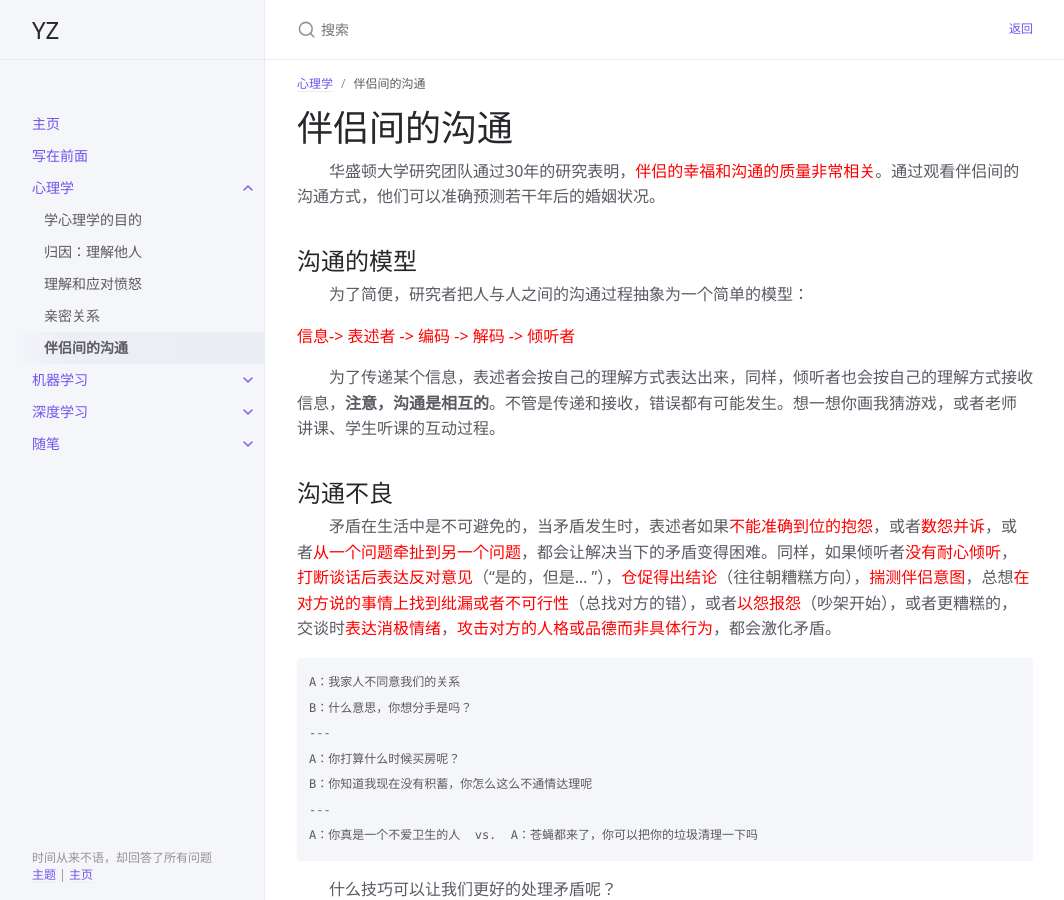
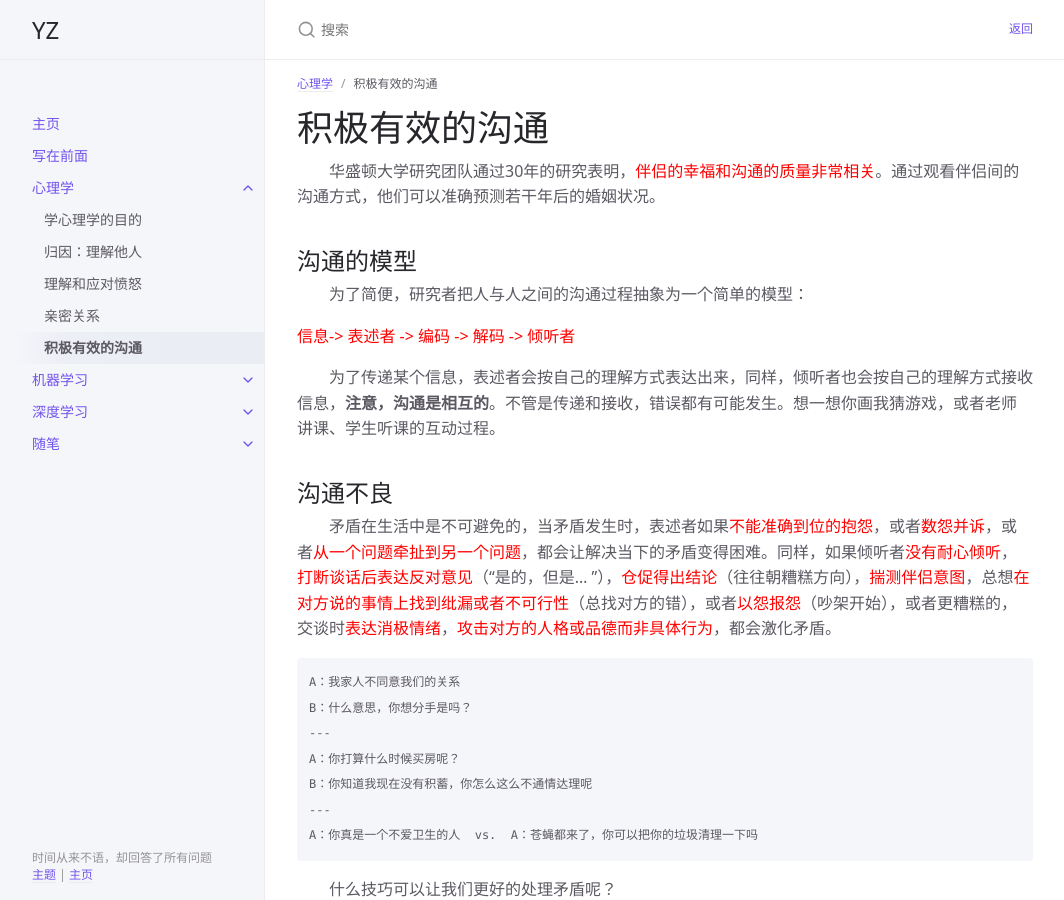
Before and after one commit to yz14/main, a Jekyll site: the page built from docs/psy/5.md, in a window 1280 px wide and 900 px high. Shown: the whole window, without its empty margins (107-1171 px from the left). Built offline with Jekyll 4.4.1, drawn with Linux system fonts in a browser that asks for light colours.

Commit message:
Update 5.md

```diff
--- a/docs/psy/5.md
+++ b/docs/psy/5.md
@@ -1,11 +1,11 @@
 ---
 layout: default
-title: 伴侣间的沟通
+title: 积极有效的沟通
 parent: 心理学
 nav_order: 5
 ---
 
-# 伴侣间的沟通
+# 积极有效的沟通
 
 &emsp;&emsp;华盛顿大学研究团队通过30年的研究表明，<font color=red>伴侣的幸福和沟通的质量非常相关</font>。通过观看伴侣间的沟通方式，他们可以准确预测若干年后的婚姻状况。
 
```
